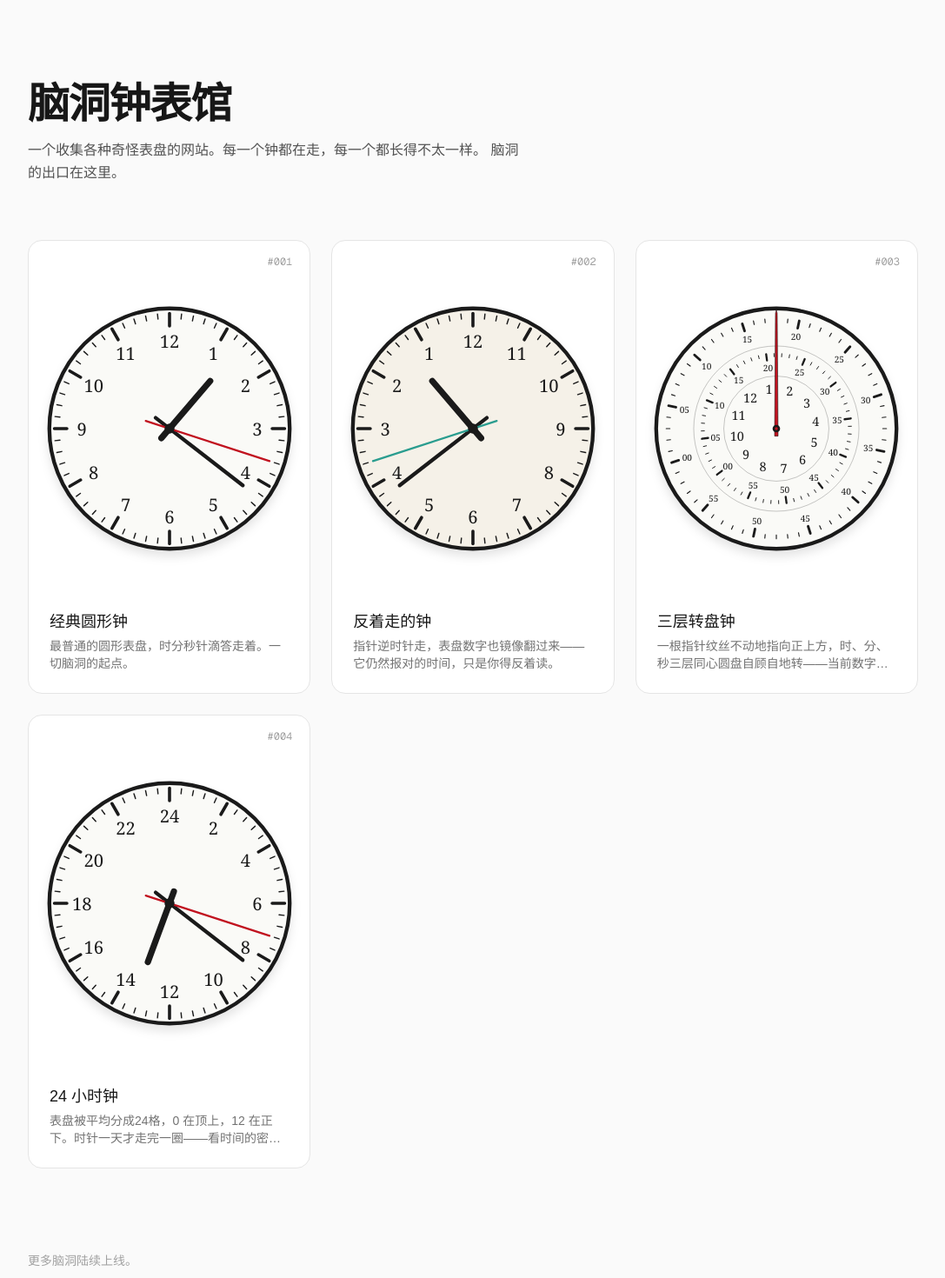
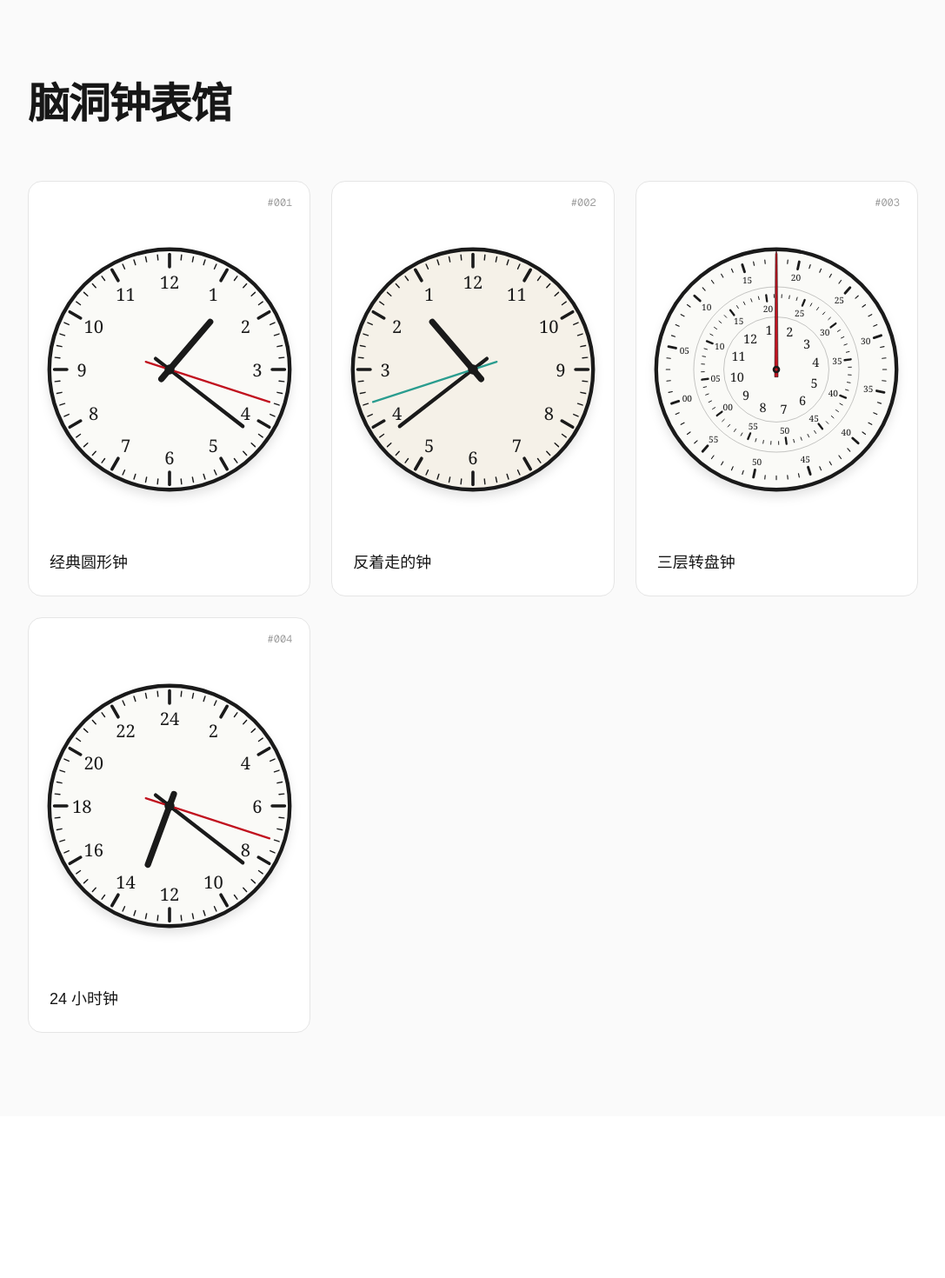
Before and after one commit to qing4132/clocks, a Next.js app: page / in a window 1280 px wide. Shown: the top 1470 px of the page at 87% size, without its empty margins (96-1183 px from the left). After the commit the page ends 1284 px from the top, so only its background shows below. Built offline with nearby package versions, Linux system fonts and the light colour scheme.

Commit message:
refactor: 去掉所有说明文字，让设计自己说话

```diff
--- a/src/app/clocks/[slug]/page.tsx
+++ b/src/app/clocks/[slug]/page.tsx
@@ -16,7 +16,7 @@ export default async function ClockPage({
   if (!clock) notFound();
 
   const idx = clocks.findIndex((c) => c.slug === slug);
-  const { name, description, Component } = clock;
+  const { name, Component } = clock;
 
   return (
     <main className="min-h-screen bg-neutral-50 text-neutral-900 flex flex-col">
@@ -35,9 +35,6 @@ export default async function ClockPage({
           #{String(idx + 1).padStart(3, "0")}
         </div>
         <h1 className="mt-2 text-2xl font-semibold tracking-tight">{name}</h1>
-        <p className="mt-3 max-w-md text-center text-neutral-600 text-sm leading-relaxed">
-          {description}
-        </p>
       </div>
     </main>
   );
--- a/src/app/page.tsx
+++ b/src/app/page.tsx
@@ -9,14 +9,10 @@ export default function Home() {
           <h1 className="text-4xl sm:text-5xl font-semibold tracking-tight">
             脑洞钟表馆
           </h1>
-          <p className="mt-4 text-neutral-600 max-w-xl leading-relaxed">
-            一个收集各种奇怪表盘的网站。每一个钟都在走，每一个都长得不太一样。
-            脑洞的出口在这里。
-          </p>
         </header>
 
         <section className="grid grid-cols-1 sm:grid-cols-2 lg:grid-cols-3 gap-6">
-          {clocks.map(({ slug, name, description, Component }, idx) => (
+          {clocks.map(({ slug, name, Component }, idx) => (
             <Link
               key={slug}
               href={`/clocks/${slug}`}
@@ -33,16 +29,9 @@ export default function Home() {
               <h2 className="font-medium text-lg group-hover:underline">
                 {name}
               </h2>
-              <p className="mt-1 text-sm text-neutral-500 line-clamp-2">
-                {description}
-              </p>
             </Link>
           ))}
         </section>
-
-        <footer className="mt-24 text-sm text-neutral-400">
-          更多脑洞陆续上线。
-        </footer>
       </div>
     </main>
   );
```
